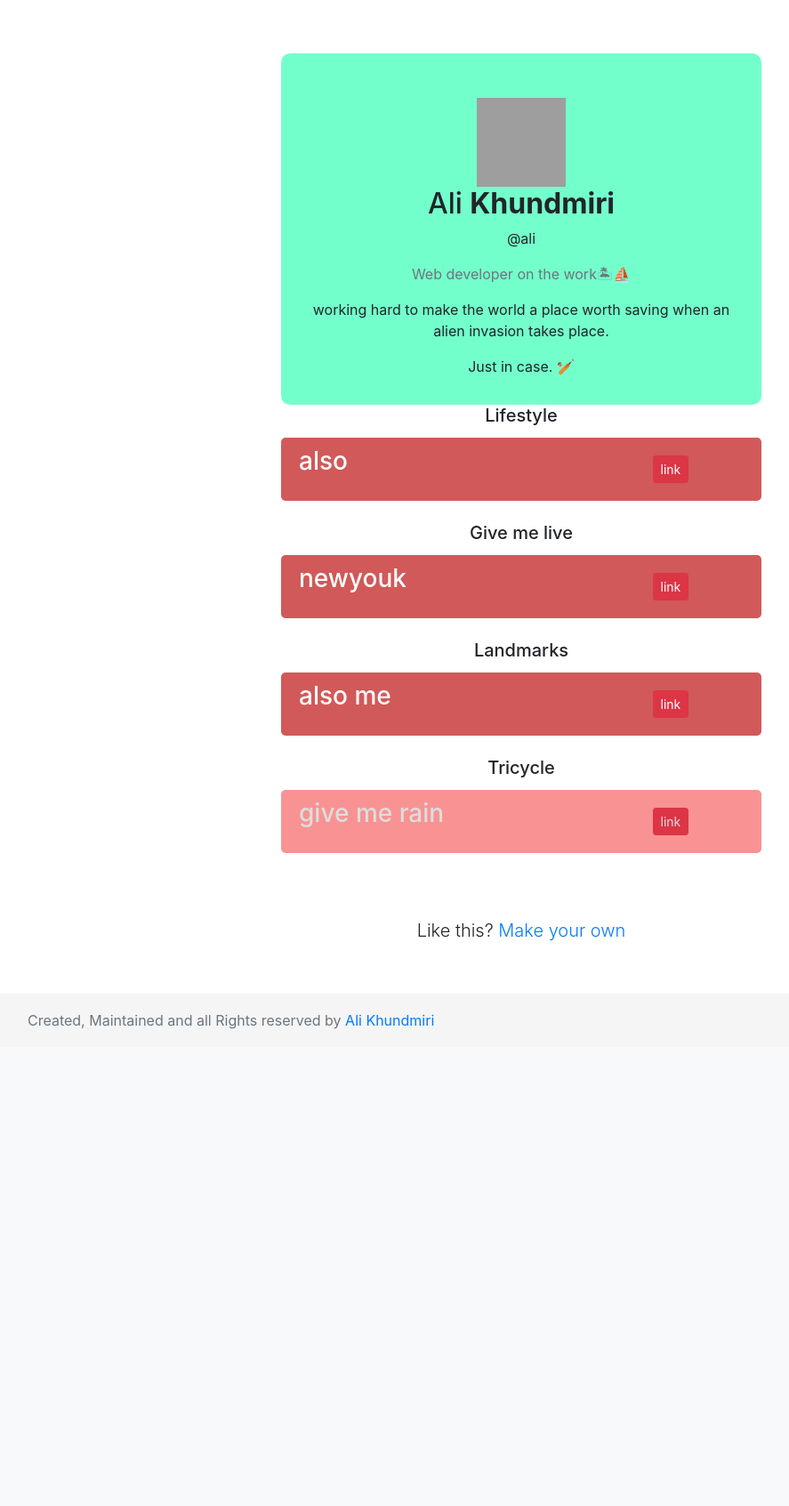
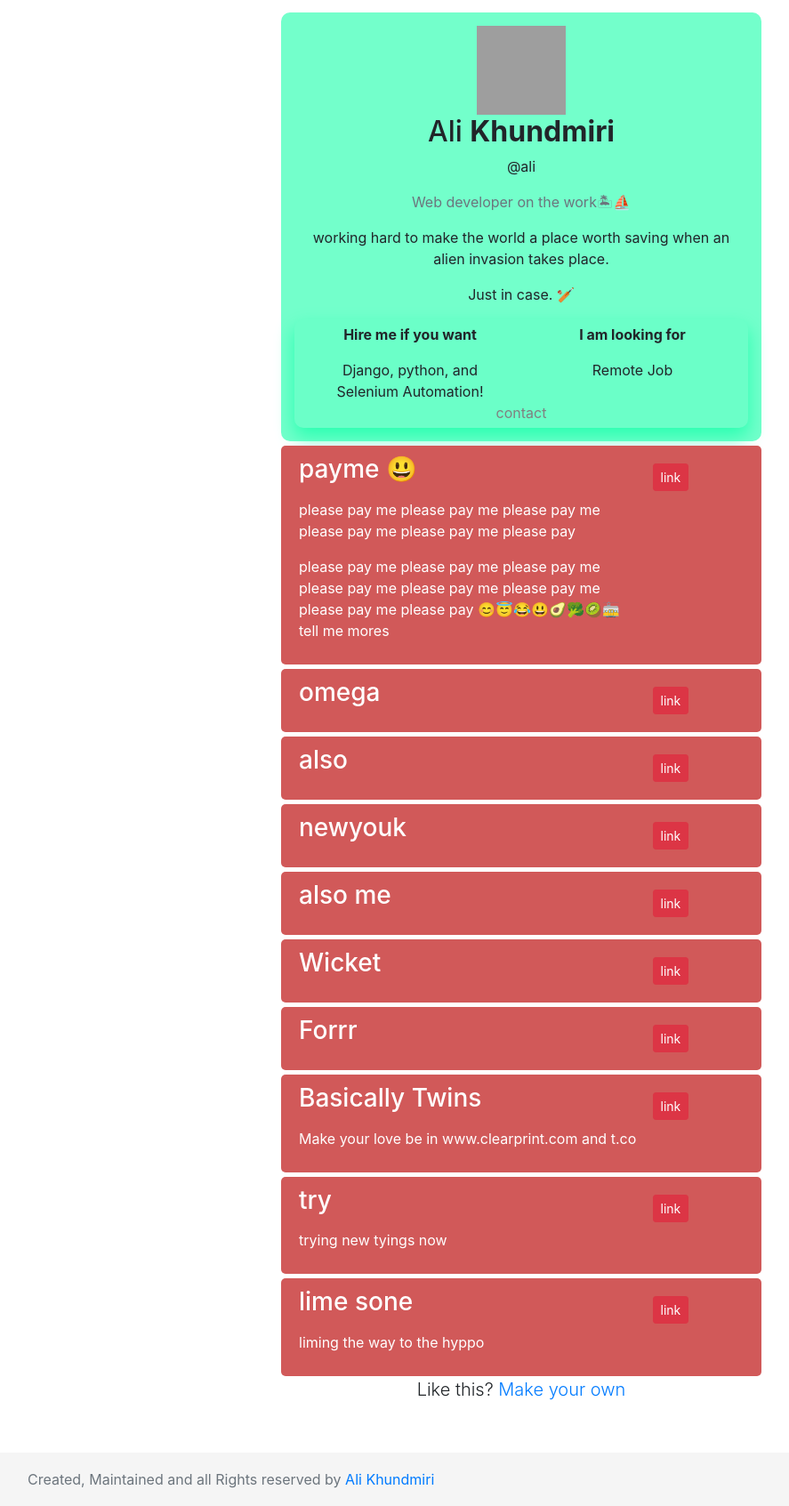
Before and after one commit to alikhundmiri/afiio, a Django app: a page that uses templates/index.html in a window 1280 px wide. Shown: the part 56-1749 px from the top of the page at 89% size, without its empty margins (54-941 px from the left). Before the commit the page ends 1213 px from the top, so only its background shows below. Run offline with Django 3.2, Linux system fonts and the light colour scheme; data comes from the database, SQL or seed files in the repository; both versions use the stored data as it was after the commit; some libraries are stand-ins or nearby versions; grey boxes are pictures that could not be loaded.

Commit message:
new buttons badges, now add if you are ready to hire, your preferences, contact button, edit button on your profile, coming soon tag on category, new IAM user

```diff
--- a/accounts/views.py
+++ b/accounts/views.py
@@ -86,7 +86,7 @@ def settings_page(request):
 
 @login_required
 def new_bio(request, username=None):
-	form = ProfileForm(request.POST or None)
+	form = ProfileForm(request.POST or None, request.FILES or None)
 	if form.is_valid():
 		instance = form.save(commit=False)
 		instance.user = request.user
@@ -107,7 +107,7 @@ def edit_bio(request, username=None):
 	else:
 		raise Http404
 	instance = get_object_or_404(Profile, user__username=request.user)
-	form = ProfileForm(request.POST or None, instance=instance)
+	form = ProfileForm(request.POST or None, request.FILES or None, instance=instance)
 	if form.is_valid():
 		instance = form.save(commit=False)
 		instance.user = request.user
--- a/core/models.py
+++ b/core/models.py
@@ -7,7 +7,7 @@ from django.urls import reverse
 from django.utils.text import slugify
 
 def upload_location(Profile, filename):
-    return "%s/%s/%s" %(Profile.app_name,Profile.user, filename)
+    return "%s/%s/%s" %(Profile.app_name, Profile.user, filename)
 
 class product_category(models.Model):
 	user 					=			models.ForeignKey(settings.AUTH_USER_MODEL, default=1, on_delete=models.CASCADE)
@@ -67,6 +67,9 @@ class Profile(models.Model):
 	)
 	height_field 			=			models.IntegerField(default=0)
 	width_field 			=			models.IntegerField(default=0)
+	# what can i do for you
+	hire_me_if_want			=			models.TextField(max_length=100, blank=True)
+	looking_for				=			models.CharField(max_length=100, blank=True)
 
 	paid_user				=			models.BooleanField(default=False)
 
--- a/core/templates/core/user_profile.html
+++ b/core/templates/core/user_profile.html
@@ -10,8 +10,24 @@
 .user-details{
 	padding: 15px;
 	background: #73FFCB;
-	padding-top: 50px;
+	padding-top: 15px;
 	border-radius: 10px;
+}
+
+.user-specialties{
+	padding: 5px;
+	background: #6BFFC8;
+	border-radius: 10px;
+	min-height: 10px;
+	box-shadow: 0px 10px 20px #2BFFB1;
+}
+
+.contact_button{
+	color: gray;
+}
+
+.contact_button:hover {
+	color: #122C34;
 }
 
 .product-list {
@@ -87,7 +103,14 @@
 		<div class="col-lg-12 text-center">
 			<div class="row user-details">
 				<div class="col-lg">
-					<img src="https://placeimg.com/100/100/tech" class="img-responsive" alt="Cinque Terre" style="width:100px; height: 100px">
+					{% if request.user.username == user.username %}
+					<a class="float-right" href="{% url 'user:edit_bio' request.user.username %}">edit</a>
+					<br>
+					{% endif %}
+					{% if user.profile.avatar %}
+					<img src="{{ user.profile.avatar.url }}" class="img-responsive" alt="profile picture of {% if user.get_full_name %}{{user.first_name}}{{user.last_name}} with username: {{user.username}}.{% else %}username: {{user.username}}{% endif %}" style="width:100px; height: 100px">
+					<br>
+					{% endif %}
 					{% if user.get_full_name %}<h2>{{user.first_name}} <b>{{user.last_name}}</b></h2><p>@{{user.username}}</p>{% else %}<p>@{{user.username}}</p>{% endif %}
 
 					{% if user.profile.profession %}
@@ -99,6 +122,28 @@
 					<p class="lead">{{user.profile.bio|linebreaks}}</p>
 					{% endif %}
 					<!-- <p class="lead">Facebook | Instagram | Twitter </p> -->
+					<div class="row user-specialties">
+
+						{% if user.profile.hire_me_if_want %}
+						<div class="col-lg col-md">
+							<p><b>Hire me if you want</b></p>
+							{{user.profile.hire_me_if_want}}
+						</div>
+						{% endif %}
+
+						{% if user.profile.looking_for %}
+						<div class="col-lg col-md">
+							<p><b>I am looking for</b></p>
+							{{user.profile.looking_for}}
+						</div>
+						{% endif %}
+						{% if user.email %}
+						<div class="col-lg-12 col-md-12">
+							<a class="contact_button" href="mailto:{{user.email}}?Subject=Hello%20{% if user.get_full_name %}{{user.first_name}}%20{{user.last_name}}{% else %}{{user.username}}{% endif %},%20we%20saw%20your%20profile%20on%20Afiio.com.%20">contact</a>
+						</div>
+						{% endif %}
+					</div>
+
 				</div>
 			</div>
 			{% if request.user.username == user.username %}
@@ -110,7 +155,7 @@
 			{% endif %}
 
 
-<!-- 			{% for product in products %}
+			{% for product in products %}
 
 			<div class="row">
 				<div class="col-lg product-list {% if product.public_display %}product-item{% else %}product-item-private{% endif %}">
@@ -131,7 +176,6 @@
 								edit
 							</a>
 							{% endif %}
-
 						</div>
 					</div>
 				</div>
@@ -143,7 +187,12 @@
 				</div>
 			</div>
 			{% endfor %}
-		-->
+
+
+			{% comment "Views are not working properly" %}
+
+			<!-- COMPLETE VIEW FOR THE NEW UI -->
+<!--
 		{% for cat in all_category %}
 		{% with products=cat.type_category.all %}
 		{% if products|length >= 1 %}
@@ -224,8 +273,29 @@
 		</div>
 		{% endfor %}
 		{% endif %}
+	-->
 
-	</div>
+
+	<!-- BARE BONES CODE FOR NEW UI -->
+<!-- {% for cat in all_category %}
+    {% with products=cat.type_category.all %}
+        <h5>{{cat.category_name}}</h5>
+        {% if products|length %}
+            {% for pro in products %}
+                <p>{{ pro }}</p>
+            {% endfor %}
+        {% else %}
+        <p>Empty :(</p>
+        {% endif %}
+        <br>
+    {% endwith %}
+{% endfor %}
+{% for pro in product_exclude %}
+    <p>{{ pro }}</p>
+    {% endfor %} -->
+    {% endcomment %}
+
+</div>
 </div>
 </div>
 {% if not request.user.is_authenticated %}
--- a/core/views.py
+++ b/core/views.py
@@ -26,24 +26,27 @@ def user_profile(request, username=None):
 	if username == request.user.username:
 		# p_roduct = product.objects.annotate(number_of_links=Count('user', distinct=True))
 
-		all_category = product_category.objects.filter(user=user)
-		product_exclude = product.objects.exclude(id__in=all_category.values_list('type_category__id',flat=True)).filter(user=user)
+		# all_category = product_category.objects.filter(user=user).distinct()
+		# product_exclude = product.objects.filter(user=user).exclude(id__in=all_category.values_list('type_category__id')).distinct()
+		# product_exclude = product.objects.filter(user=user).exclude(id__in=all_category.values_list('type_category__id',flat=True))
 
-		# products = product.objects.filter(user=user).order_by('-public_display', '-updated')
+		products = product.objects.filter(user=user).order_by('-public_display', '-updated')
 	else:
-		# products = product.objects.filter(user=user, public_display=True).order_by('-updated')
-		all_category = product_category.objects.filter(user=user)
-		product_exclude = product.objects.exclude(id__in=all_category.values_list('type_category__id',flat=True)).filter(user=user, public_display=True)
-	print("============   All catagory   ===============")
-	print(all_category)
-	print("============   Product exclude   ===============")
-	print(product_exclude)
+		products = product.objects.filter(user=user, public_display=True).order_by('-updated')
+		# all_category = product_category.objects.filter(user=user)
+		# product_exclude = product.objects.filter(user=user, public_display=True).exclude(id__in=all_category.values_list('type_category__id',flat=True))
+
+	# print("============   All catagory   ===============")
+	# print(all_category)
+
+	# print("============   Product exclude   ===============")
+	# print(product_exclude)
 
 	context = {
-		# "products" : products,
+		"products" : products,
 		"user" : user,
-		"all_category" : all_category,
-		"product_exclude" : product_exclude,
+		# "all_category" : all_category,
+		# "product_exclude" : product_exclude,
 	}
 	return render(request, 'core/user_profile.html', context)
 
@@ -109,7 +112,9 @@ def edit_product(request, slug=None, username=None):
 	if form.is_valid():
 		instance = form.save(commit=False)
 		instance.user = request.user
+
 		instance.save()
+
 		# form.save_m2m()
 		# catagory_utils.set_revenue_details(instance.catagory.slug)
 		return HttpResponseRedirect("/")
@@ -194,6 +199,11 @@ def edit_category(request, slug=None, username=None):
 	return render(request, 'general_form.html', context)
 
 
+def random_user(request):
+	context = {
+
+	}
+	return render(request, 'random_user.html', context)
 
 @user_passes_test(lambda u: u.is_superuser)
 def super_user(request, username=None):
@@ -204,7 +214,7 @@ def super_user(request, username=None):
 	# no_links = products.objects.filter()
 	no_links2 = product.objects.annotate(number_of_links=Count('user', distinct=True))
 	# all_cats = product_catagory.objects.annotate(number_of_products=Count('catagory', distinct=True))
-	print(no_links2)
+	# print(no_links2)
 	u_last24h = User.objects.filter(date_joined__gte=time_24_hours_ago)
 
 	context = {
--- a/imadethese/urls.py
+++ b/imadethese/urls.py
@@ -19,7 +19,7 @@ from django.contrib import admin
 from django.urls import path, include
 
 from accounts.views import (settings_page, login_view, logout_view, register_view, edit_bio, new_bio)
-from core.views import index, about, price
+from core.views import index, about, price, random_user
 
 urlpatterns = [
     path('admin/', admin.site.urls),
@@ -28,6 +28,7 @@ urlpatterns = [
     path('register/', register_view, name='register'),
     path('about/', about, name='about'),
     path('price/', price, name='price'),
+    path('browse/', random_user, name='random_user'),
     path('settings/', settings_page, name='settings'),
     path('', include('core.urls', namespace='user')),
 ]
--- a/templates/index.html
+++ b/templates/index.html
@@ -18,11 +18,11 @@
 	<!-- Custom styles for this template -->
 	<style>
 	body {
-		padding-top: 54px;
+		padding-top: 10px;
 	}
 	@media (min-width: 992px) {
 		body {
-			padding-top: 56px;
+			padding-top: 10px;
 		}
 	}
 
@@ -51,8 +51,8 @@
 	<!-- Page Content -->
 	<div class="container">
 		<div class="row">
-			<div class="col-lg-3 col-md-3"></div>
-			<div class="col-lg-6 col-md-6 col-sm-12">
+			<div class="col-lg-3 col-md-2"></div>
+			<div class="col-lg-6 col-md-8 col-sm-12">
 				<!-- content -->
 				{% block content_1 %}
 				{% endblock %}
--- a/templates/navbar.html
+++ b/templates/navbar.html
@@ -16,20 +16,43 @@
 						<div class="dropdown-menu" aria-labelledby="navbarDropdown">
 							<a class="dropdown-item" href="{% url 'user:create_product' request.user.username %}">Link</a>
 
-							<a class="dropdown-item" href="{% url 'user:create_category' request.user.username %}">Category</a>
+							<a class="dropdown-item disabled" href="{% url 'user:create_category' request.user.username %}">
+								Category
+								<sup>
+									<span class="badge badge-success">
+										Coming Soon!
+									</span>
+								</sup>
+							</a>
 						</div>
 					</li>
-
-
 					<li class="nav-item dropdown">
 						<a class="nav-link dropdown-toggle" href="#" id="navbarDropdown" role="button" data-toggle="dropdown" aria-haspopup="true" aria-expanded="false">
 							Profile
 						</a>
 						<div class="dropdown-menu" aria-labelledby="navbarDropdown">
-							<a class="dropdown-item" href="{% url 'settings' %}">Settings</a>
-							<a class="dropdown-item disabled" href="#">Social Media</a>
+							<a class="dropdown-item" href="{% url 'settings' %}">Settings
+								<sup>
+									<span class="badge badge-info">
+										New!
+									</span>
+								</sup>
+							</a>
+							<a class="dropdown-item disabled" href="#">Social Media
+								<sup>
+									<span class="badge badge-success">
+										Coming Soon!
+									</span>
+								</sup>
+							</a>
 							<div class="dropdown-divider"></div>
-							<a class="dropdown-item disabled" href="#">Social Integrations</a>
+							<a class="dropdown-item disabled" href="#">Social Integrations
+								<sup>
+									<span class="badge badge-success">
+										Coming Soon!
+									</span>
+								</sup>
+							</a>
 						</div>
 					</li>
 
```
Also changed, not shown: accounts/forms.py (+9 -1 lines), accounts/templates/accounts/settings.html (+20 -3 lines), templates/random_user.html (added, +27 -0 lines), core/migrations/0006_auto_20180310_1328.py (added), db.sqlite3.
